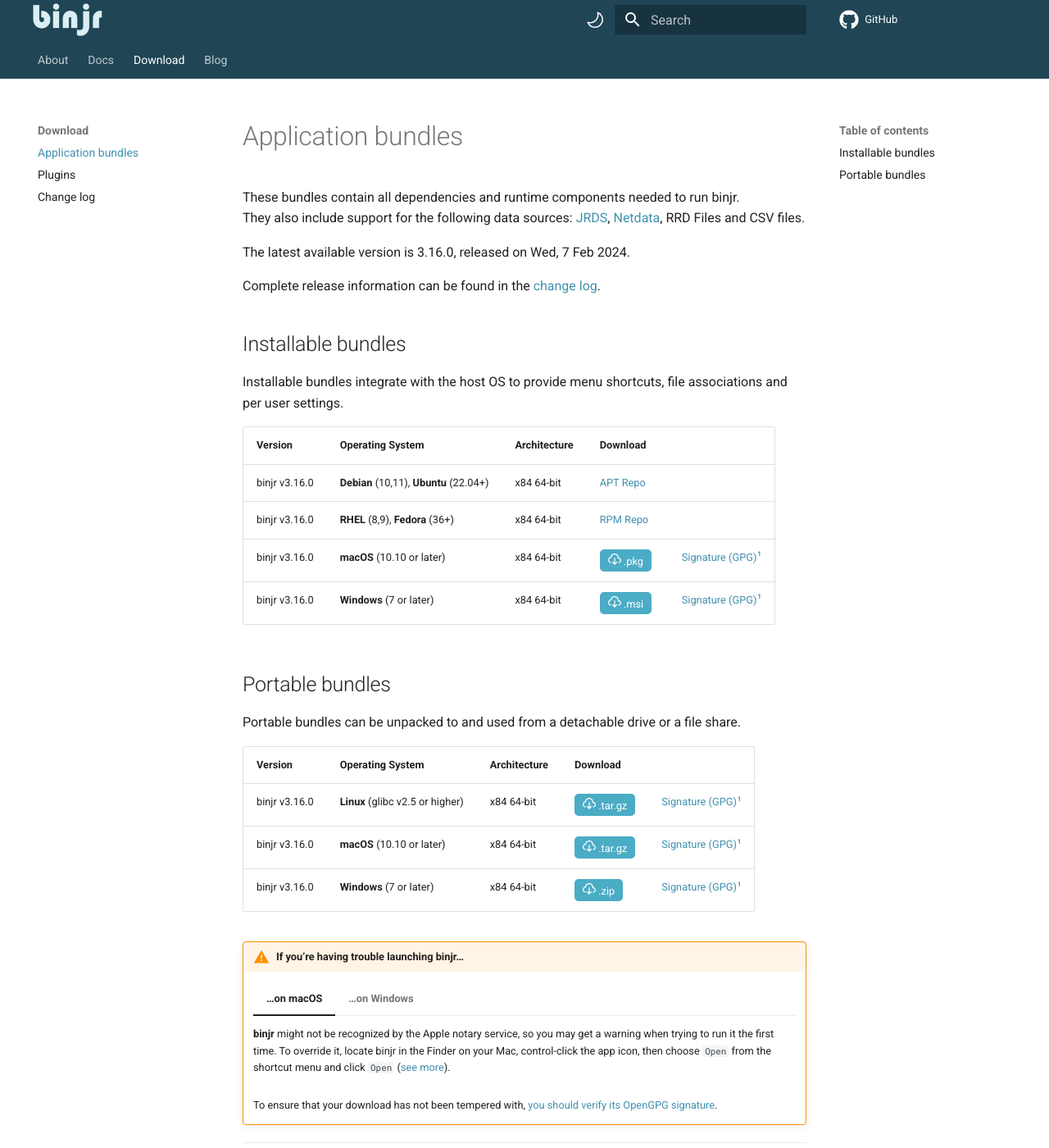
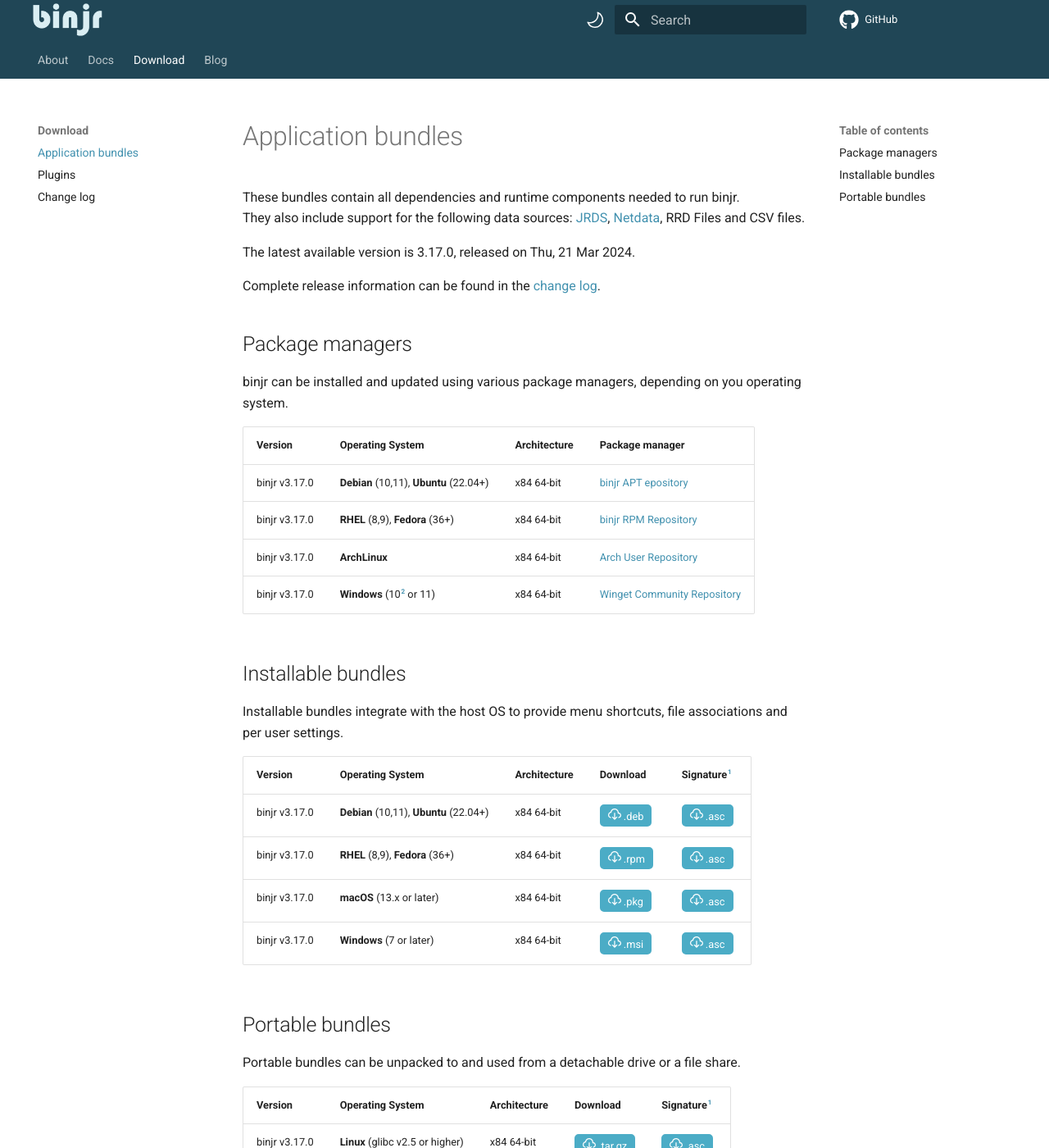
Before and after one commit to binjr/binjr.github.io, an MkDocs documentation site: the page built from docs/download/latest_release.md, in a window 1280 px wide and 1400 px high. Shown: the whole window at 82% size. Built offline with MkDocs 1.6.1 and Material for MkDocs 9.7.7, drawn with Linux system fonts in a browser that asks for light colours; comment, search, counter and statistics services are not loaded; some of the changed text lies outside the part shown.

Commit message:
Release  v3.17.0

```diff
--- a/docs/download/latest_release.md
+++ b/docs/download/latest_release.md
@@ -4,7 +4,7 @@
 They also include support for the following data sources:
 [JRDS](https://github.com/fbacchella/jrds), [Netdata](https://www.netdata.cloud), RRD Files and CSV files.
 
-The latest available version is 3.16.0, released on Wed, 7 Feb 2024.
+The latest available version is 3.17.0, released on Thu, 21 Mar 2024.
 
 Complete release information can be found in the [change log](CHANGELOG.md).
 
@@ -29,35 +29,44 @@
   }
 </style>
 
+## Package managers
+binjr can be installed and updated using various package managers, depending on you operating system.
+
+| Version          | Operating System                        | Architecture | Package manager                                              |
+|------------------|-----------------------------------------|--------------|--------------------------------------------------------------|
+| binjr v3.17.0 | **Debian** (10,11), **Ubuntu** (22.04+) | x84 64-bit   | [binjr APT epository](https://repos.binjr.eu/apt)            |
+| binjr v3.17.0 | **RHEL** (8,9), **Fedora** (36+)        | x84 64-bit   | [binjr RPM Repository](https://repos.binjr.eu/rpm)           |
+| binjr v3.17.0 | **ArchLinux**                           | x84 64-bit   | [Arch User Repository](https://repos.binjr.eu/aur)           |
+| binjr v3.17.0 | **Windows** (10[^2] or 11)              | x84 64-bit   | [Winget Community Repository](https://repos.binjr.eu/winget) |
+
+
 ## Installable bundles
 
 Installable bundles integrate with the host OS to provide menu shortcuts, file associations and per user settings.
 
-|Version     | Operating System                        |  Architecture        |  Download  | |
-|----------|-----------------------------------------|----------|------|----|
-| binjr v3.16.0 | **Debian** (10,11), **Ubuntu** (22.04+) | x84 64-bit | [APT Repo](https://repos.binjr.eu/apt) |   |
-| binjr v3.16.0 | **RHEL** (8,9), **Fedora** (36+)        | x84 64-bit | [RPM Repo](https://repos.binjr.eu/rpm) |   |
-| binjr v3.16.0 | **macOS** (10.10 or later)              | x84 64-bit |  [<button ><img alt="" src="../../assets/images/download.svg"> .pkg</button>](https://github.com/binjr/binjr/releases/download/v3.16.0/binjr-3.16.0_mac-x86_64.pkg) | [Signature (GPG)](https://github.com/binjr/binjr/releases/download/v3.16.0/binjr-3.16.0_mac-x86_64.pkg.asc)[^1] |
-| binjr v3.16.0 | **Windows** (7 or later)                | x84 64-bit | [<button><img alt="" src="../../assets/images/download.svg"> .msi</button>](https://github.com/binjr/binjr/releases/download/v3.16.0/binjr-3.16.0_windows-amd64.msi) | [Signature (GPG)](https://github.com/binjr/binjr/releases/download/v3.16.0/binjr-3.16.0_windows-amd64.msi.asc)[^1] |
+| Version          | Operating System                        | Architecture | Download                                                                                                                                                                    | Signature[^1]                                                                                                                                                                    |
+|------------------|-----------------------------------------|--------------|-----------------------------------------------------------------------------------------------------------------------------------------------------------------------------|----------------------------------------------------------------------------------------------------------------------------------------------------------------------------------|
+| binjr v3.17.0 | **Debian** (10,11), **Ubuntu** (22.04+) | x84 64-bit   | [<button ><img alt="" src="../../assets/images/download.svg"> .deb</button>](https://github.com/binjr/binjr/releases/download/v3.17.0/binjr-3.17.0_linux-amd64.deb)  | [<button ><img alt="" src="../../assets/images/download.svg"> .asc</button>](https://github.com/binjr/binjr/releases/download/v3.17.0/binjr-3.17.0_linux-amd64.deb.asc)   |
+| binjr v3.17.0 | **RHEL** (8,9), **Fedora** (36+)        | x84 64-bit   | [<button><img alt="" src="../../assets/images/download.svg"> .rpm</button>](https://github.com/binjr/binjr/releases/download/v3.17.0/binjr-3.17.0_linux-amd64.rpm)   | [<button ><img alt="" src="../../assets/images/download.svg"> .asc</button>](https://github.com/binjr/binjr/releases/download/v3.17.0/binjr-3.17.0_linux-amd64.deb.asc)   |
+| binjr v3.17.0 | **macOS** (13.x or later)               | x84 64-bit   | [<button ><img alt="" src="../../assets/images/download.svg"> .pkg</button>](https://github.com/binjr/binjr/releases/download/v3.17.0/binjr-3.17.0_mac-x86_64.pkg)   | [<button ><img alt="" src="../../assets/images/download.svg"> .asc</button>](https://github.com/binjr/binjr/releases/download/v3.17.0/binjr-3.17.0_mac-x86_64.pkg.asc)    |
+| binjr v3.17.0 | **Windows** (7 or later)                | x84 64-bit   | [<button><img alt="" src="../../assets/images/download.svg"> .msi</button>](https://github.com/binjr/binjr/releases/download/v3.17.0/binjr-3.17.0_windows-amd64.msi) | [<button ><img alt="" src="../../assets/images/download.svg"> .asc</button>](https://github.com/binjr/binjr/releases/download/v3.17.0/binjr-3.17.0_windows-amd64.msi.asc) |
 
 ## Portable bundles
 
 Portable bundles can be unpacked to and used from a detachable drive or a file share.
 
-|Version     | Operating System       |  Architecture        |  Download  | |
-|----------|----------|----------|------|----|
-| binjr v3.16.0 | **Linux** (glibc v2.5 or higher)| x84 64-bit | [<button ><img alt="" src="../../assets/images/download.svg"> .tar.gz</button>](https://github.com/binjr/binjr/releases/download/v3.16.0/binjr-3.16.0_linux-amd64.tar.gz)| [Signature (GPG)](https://github.com/binjr/binjr/releases/download/v3.16.0/binjr-3.16.0_linux-amd64.tar.gz.asc)[^1]  |
-| binjr v3.16.0 | **macOS** (10.10 or later)| x84 64-bit | [<button ><img alt="" src="../../assets/images/download.svg"> .tar.gz</button>](https://github.com/binjr/binjr/releases/download/v3.16.0/binjr-3.16.0_mac-x86_64.tar.gz) | [Signature (GPG)](https://github.com/binjr/binjr/releases/download/v3.16.0/binjr-3.16.0_mac-x86_64.tar.gz.asc)[^1] |
-| binjr v3.16.0 | **Windows** (7 or later)| x84 64-bit | [<button><img alt="" src="../../assets/images/download.svg"> .zip</button>](https://github.com/binjr/binjr/releases/download/v3.16.0/binjr-3.16.0_windows-amd64.zip)  | [Signature (GPG)](https://github.com/binjr/binjr/releases/download/v3.16.0/binjr-3.16.0_windows-amd64.zip.asc)[^1] |
-
-[^1]: [How to verify the integrity of the downloaded file?](/documentation/verify-signature/)
+| Version          | Operating System                 | Architecture | Download                                                                                                                                                                         | Signature[^1]                                                                                                                                                                     |
+|------------------|----------------------------------|--------------|----------------------------------------------------------------------------------------------------------------------------------------------------------------------------------|-----------------------------------------------------------------------------------------------------------------------------------------------------------------------------------|
+| binjr v3.17.0 | **Linux** (glibc v2.5 or higher) | x84 64-bit   | [<button ><img alt="" src="../../assets/images/download.svg"> .tar.gz</button>](https://github.com/binjr/binjr/releases/download/v3.17.0/binjr-3.17.0_linux-amd64.tar.gz) | [<button ><img alt="" src="../../assets/images/download.svg"> .asc</button>](https://github.com/binjr/binjr/releases/download/v3.17.0/binjr-3.17.0_linux-amd64.tar.gz.asc) |
+| binjr v3.17.0 | **macOS** (13.x or later)        | x84 64-bit   | [<button ><img alt="" src="../../assets/images/download.svg"> .tar.gz</button>](https://github.com/binjr/binjr/releases/download/v3.17.0/binjr-3.17.0_mac-x86_64.tar.gz)  | [<button ><img alt="" src="../../assets/images/download.svg"> .asc</button>](https://github.com/binjr/binjr/releases/download/v3.17.0/binjr-3.17.0_mac-x86_64.tar.gz.asc)  |
+| binjr v3.17.0 | **Windows** (7 or later)         | x84 64-bit   | [<button><img alt="" src="../../assets/images/download.svg"> .zip</button>](https://github.com/binjr/binjr/releases/download/v3.17.0/binjr-3.17.0_windows-amd64.zip)      | [<button ><img alt="" src="../../assets/images/download.svg"> .asc</button>](https://github.com/binjr/binjr/releases/download/v3.17.0/binjr-3.17.0_windows-amd64.zip.asc)  |
 
 !!! Warning "If you're having trouble launching binjr..."
     === "...on macOS"
-        **binjr** might not be recognized by the Apple notary service, so you may get a warning when trying to run it the
-        first time.
-        To override it, locate binjr in the Finder on your Mac, control-click the app icon, then choose `Open` from the
-        shortcut menu and click `Open` ([see more](https://support.apple.com/guide/mac-help/mh40616/mac)).
+    **binjr** might not be recognized by the Apple notary service, so you may get a warning when trying to run it the
+    first time.
+    To override it, locate binjr in the Finder on your Mac, control-click the app icon, then choose `Open` from the
+    shortcut menu and click `Open` ([see more](https://support.apple.com/guide/mac-help/mh40616/mac)).
 
     === "...on Windows"
         **binjr** might not be recognized by Microsoft Defender SmartScreen, so you might need to suppress a warning
@@ -66,3 +75,6 @@
 
     To ensure that your download has not been tempered with,
     [you should verify its OpenGPG signature](/documentation/verify-signature).
+
+[^1]: [How to verify the integrity of the downloaded file?](/documentation/verify-signature/)
+[^2]: The winget command line tool is only supported on Windows 10 1709 (build 16299) or later
```
Also changed, not shown: docs/download/CHANGELOG.md (+10 -1 lines), 1 other file.
